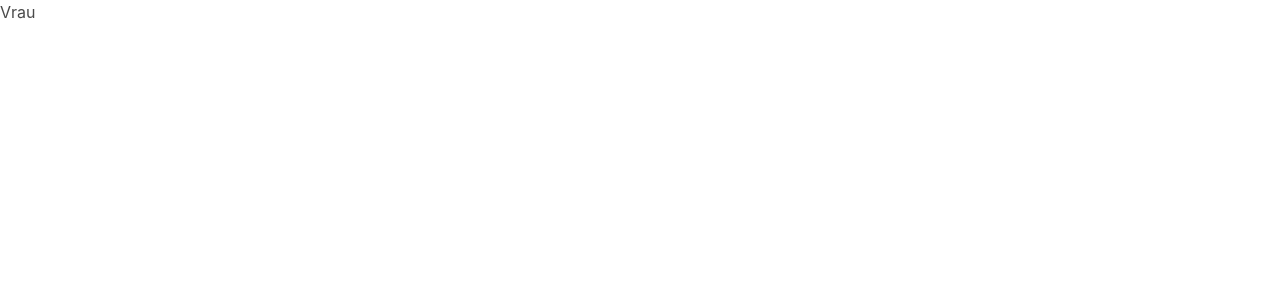
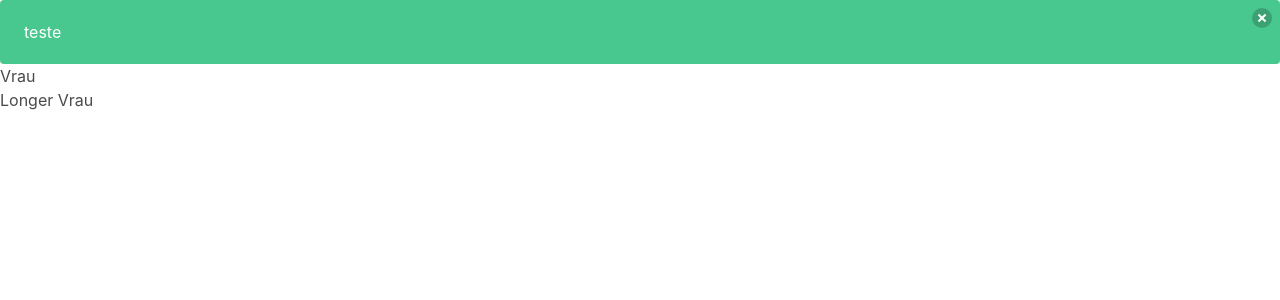
Before and after one commit to aracyla/js-notes, a React (Create React App) app in the folder react-component-lib/: page / in a window 1280 px wide. Both pictures are taken after a click on the element "Vrau". Shown: the top 300 px of the page. Built offline with nearby package versions, Linux system fonts and the light colour scheme.

Commit message:
feat: hooks to handle notifications;

```diff
--- a/react-component-lib/src/Test.tsx
+++ b/react-component-lib/src/Test.tsx
@@ -5,19 +5,33 @@ const Test: React.FC = () => {
 
     const c = () => {
         showNotification({
-            c: (
+            notificationContent: (
                 <Notification>
                     teste
                 </Notification>
+            )
+        });
+    }
+    const d = () => {
+        showNotification({
+            notificationContent: (
+                <Notification color="danger">
+                    teste
+                </Notification>
             ),
-            duration: 3000,
+            duration: 10000,
         });
     }
 
     return (
-        <div onClick={() => c()}>
-            Vrau
-        </div>
+        <>
+            <div onClick={() => c()}>
+                Vrau
+            </div>
+            <div onClick={() => d()}>
+                Longer Vrau
+            </div>
+        </>
    );
 };
 
--- a/react-component-lib/src/components/Notification/NotificationUtils.tsx
+++ b/react-component-lib/src/components/Notification/NotificationUtils.tsx
@@ -1,53 +1,89 @@
 import { createContext, useState, useContext, useEffect } from 'react';
 
+import { ThemeColors } from 'theme';
+
+//Provider and context
 const NotificationCtx = createContext<any>({});
+type NotificationData = {
+    [id: string]: JSX.Element | string;
+}
 
-// const NotificationRender = ({ notifications, onNotificationChange }) => {
-//     useEffect(() => {
-//         setTimeout(() => {
-
-//         })
-//     }, [notifications]);
-// }
-//
+const NotificationRender: React.FC<{notifications: NotificationData | null}> = ({ notifications }) => {
+    return (
+        <>
+            {Object.values(notifications || {}).map((n, index) => {
+                return (
+                    <div key={index}>
+                        {n}
+                    </div>
+                )
+            })}
+        </>
+    );
+};
 
 export const NotificationProvider: React.FC = ({ children }) => {
-    const [activeNotifications, setActiveNotifications] = useState<React.FC<Notification>[]>([]);
-    useEffect(() => {
-        console.log(activeNotifications);
-    }, [activeNotifications]);
+    const [activeNotifications, setActiveNotifications] = useState<NotificationData | null>(null);
     return (
         <NotificationCtx.Provider value={{activeNotifications, setActiveNotifications}}>
+            <NotificationRender notifications={activeNotifications} />
             {children}
         </NotificationCtx.Provider>
     );
 };
 
 // hook
-
-type NotificationControl = {
-    c: JSX.Element | null,
-    duration: number,
+type NotificationConfig = {
+    notificationContent: JSX.Element | string;
+    duration?: number;
+    color?: ThemeColors;
+    isLight?: boolean;
 }
 
 interface IUseNotification {
-    showNotification: (config: NotificationControl) => void;
+    showNotification: (config: NotificationConfig) => void;
 }
 
 export const useNotification = (): IUseNotification => {
     const { activeNotifications, setActiveNotifications } = useContext(NotificationCtx);
-    console.log(activeNotifications, setActiveNotifications);
+    const [idToRemove, setIdToRemove] = useState('');
 
-    const showNotification = (config: NotificationControl) => {
-        const {c, duration} = config;
-        if(c) {
-            setActiveNotifications([...activeNotifications, c]);
-            setTimeout(() => {
-                setActiveNotifications([
-                    ...(activeNotifications.filter((n: JSX.Element) => n !== c))
-                ]);
-            }, duration);
+    useEffect(() => {
+        if(idToRemove) {
+            const _activeNotifications = Object.entries(activeNotifications).reduce((acc, cur) => {
+                const [key, value] = cur;
+                if(idToRemove === key)
+                    return {
+                        ...acc,
+                    }
+                return {
+                    ...acc,
+                    [key]: value,
+                }
+            }, {});
+            setActiveNotifications(_activeNotifications);
         }
+    }, [idToRemove]);
+
+    const _setRemoveNotificationTimer = (id: string, duration: number) => {
+        setTimeout(() => {
+            setIdToRemove(id);
+        }, duration);
     };
+
+    const showNotification = ({
+            notificationContent = '',
+            duration = 3000,
+            color = 'success',
+            isLight = false,
+        }: NotificationConfig) => {
+        const notificationId = (Date.now()).toString();
+        setActiveNotifications({
+            ...(activeNotifications),
+            [notificationId]: notificationContent,
+        });
+        _setRemoveNotificationTimer(notificationId, duration);
+    };
+
     return { showNotification };
-}
+};
```
